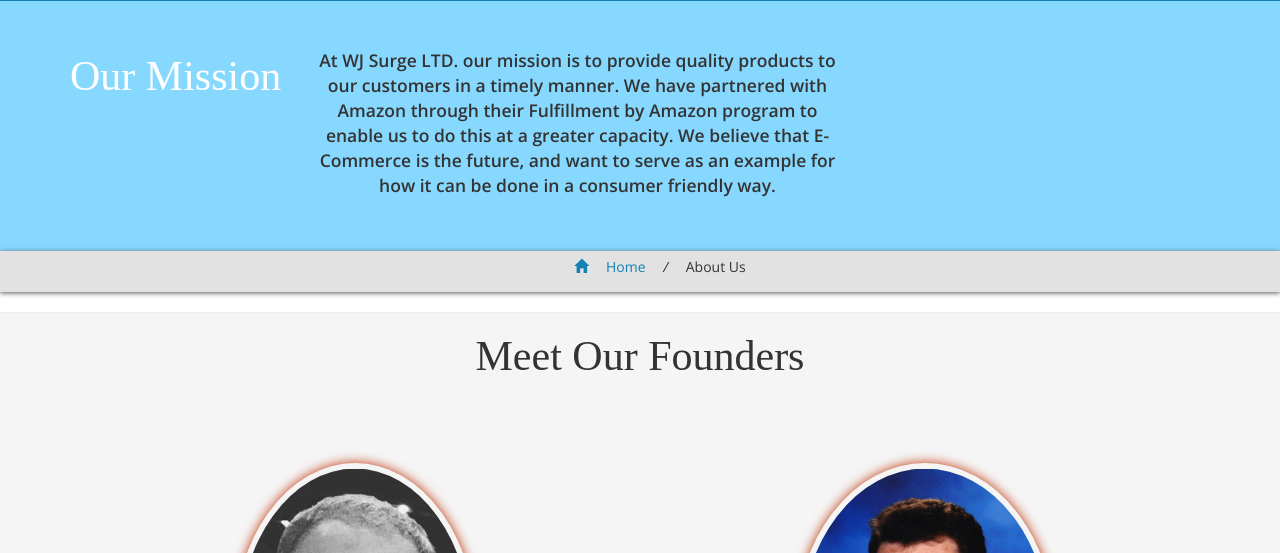
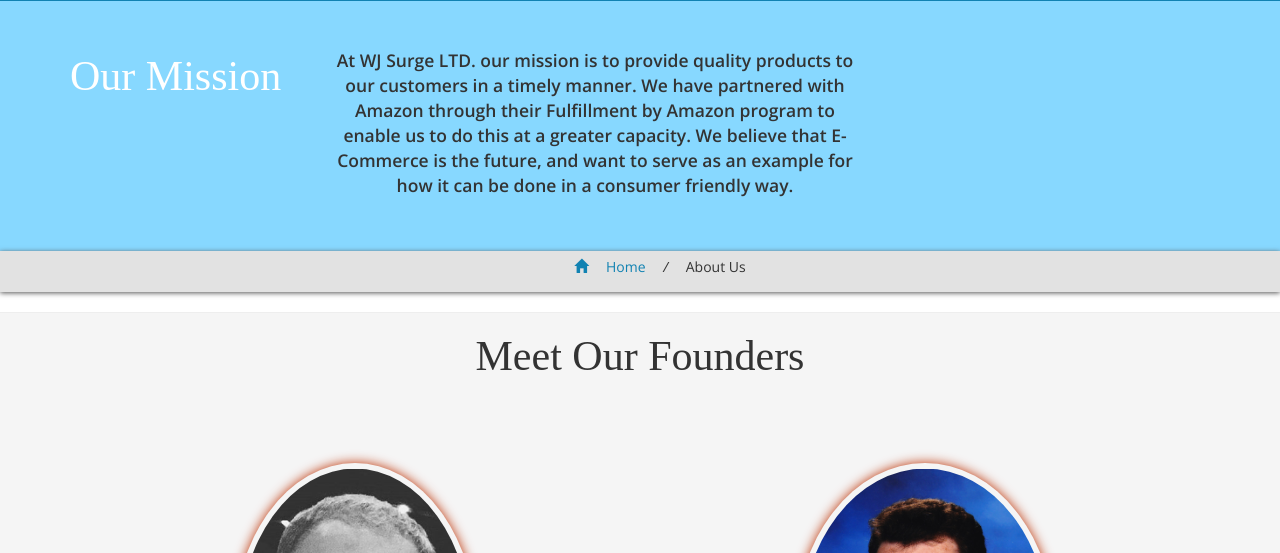
Before and after one commit to LaGamma/wj-surge, a plain HTML site: page index.html in a window 1280 px wide. Both pictures are taken after a click on the link "ABOUT US". Shown: the part 247-800 px from the top of the page. Drawn offline with nearby package versions, Linux system fonts and the light colour scheme; a web font is replaced by a local one.

Commit message:
Update style.css

```diff
--- a/css/style.css
+++ b/css/style.css
@@ -123,7 +123,7 @@ a {
     position:relative;
     font-weight: 600;
 
-    margin-left:14em;
+    margin-left:15em;
     margin-right:auto;
     margin-top:-4.5em;
     max-width: 30em;
```
